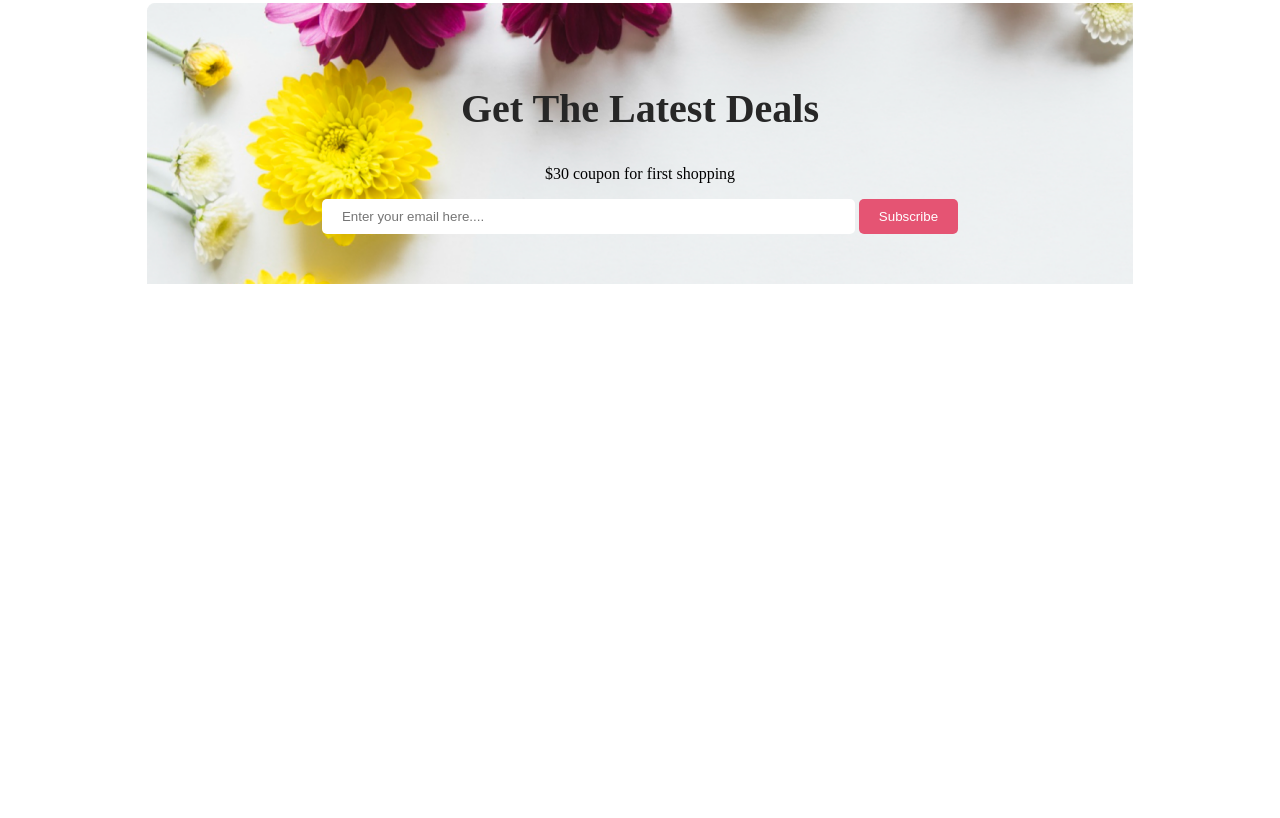
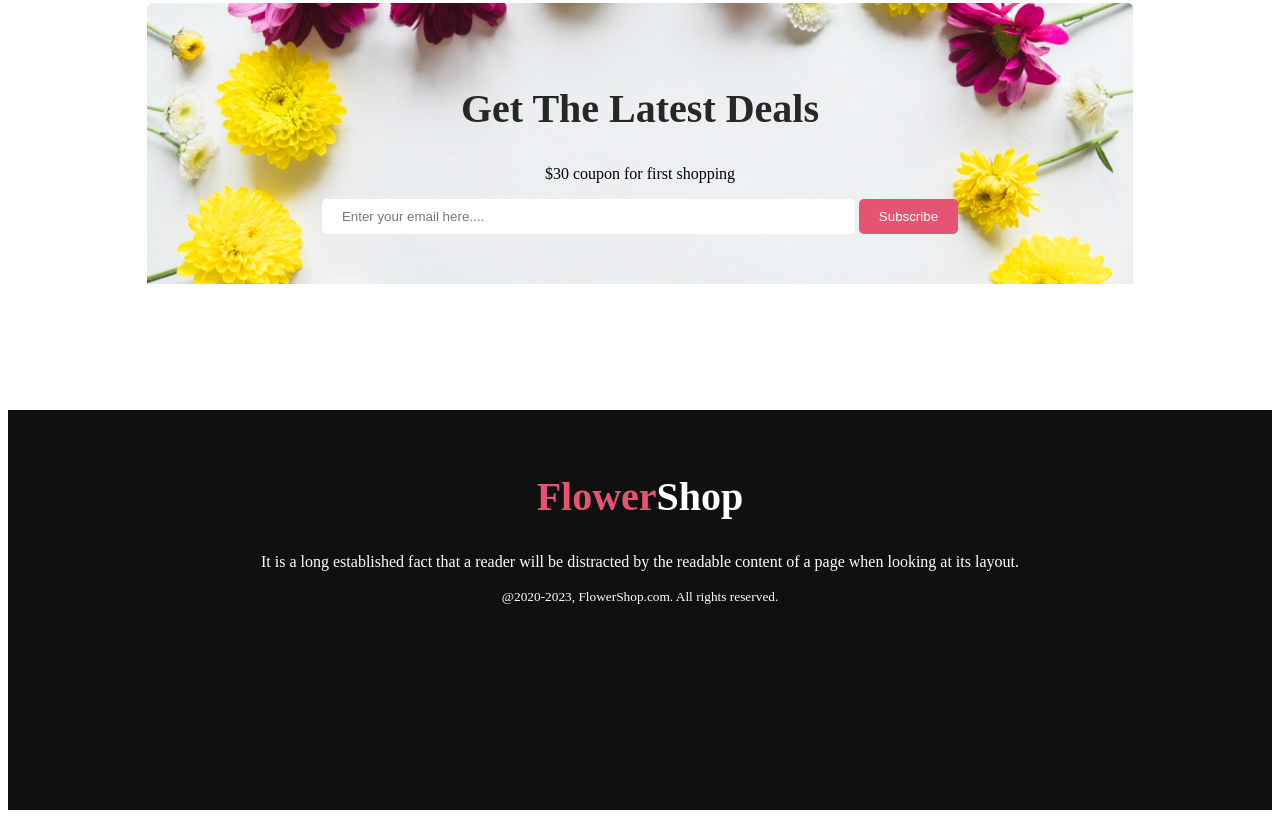
Before and after one commit to Raahim-703/responsibe-flower-website, a plain HTML site: page index.html in a window 1280 px wide. Shown: the part 3393-4211 px from the top of the page. Before the commit the page ends 3803 px from the top, so only its background shows below. Drawn offline with Linux system fonts and the light colour scheme.

Commit message:
add footer section

```diff
--- a/index.html
+++ b/index.html
@@ -113,6 +113,14 @@
         </div>
 
     </section>
+    <section class="part-7">
+        <div class="part-7-text">
+            <h1><span class="color">Flower</span><span class="white">Shop</span></h1>
+            <p>It is a long established fact that a reader will be distracted by the readable content of a page when
+                looking at its layout.</p>
+            <small>@2020-2023, FlowerShop.com. All rights reserved.</small>
+        </div>
+    </section>
 </body>
 
 </html>
--- a/style.css
+++ b/style.css
@@ -2,7 +2,9 @@
 .color {
     color: #E55473;
 }
-
+.white{
+    color: white;
+}
 .mt {
     margin-top: 10%;
 }
@@ -169,6 +171,7 @@ img {
     max-width: 78%;
     background-image: url('Flower Asset/Rectangle\ 9.png');
     margin: 10% auto;
+    background-size: cover;
 }
 
 .part-6-container {
@@ -182,6 +185,17 @@ input {
     border-radius: 5px;
     border: none;
     width: 50%;
+}
+
+.part-7 {
+    background-color: rgba(17, 16, 16, 1);
+    height:50vh;
+}
+
+.part-7-text {
+    color: white;
+    text-align: center;
+    padding-top: 30px;
 }
 
 @media screen and (max-width:576px) {
```
